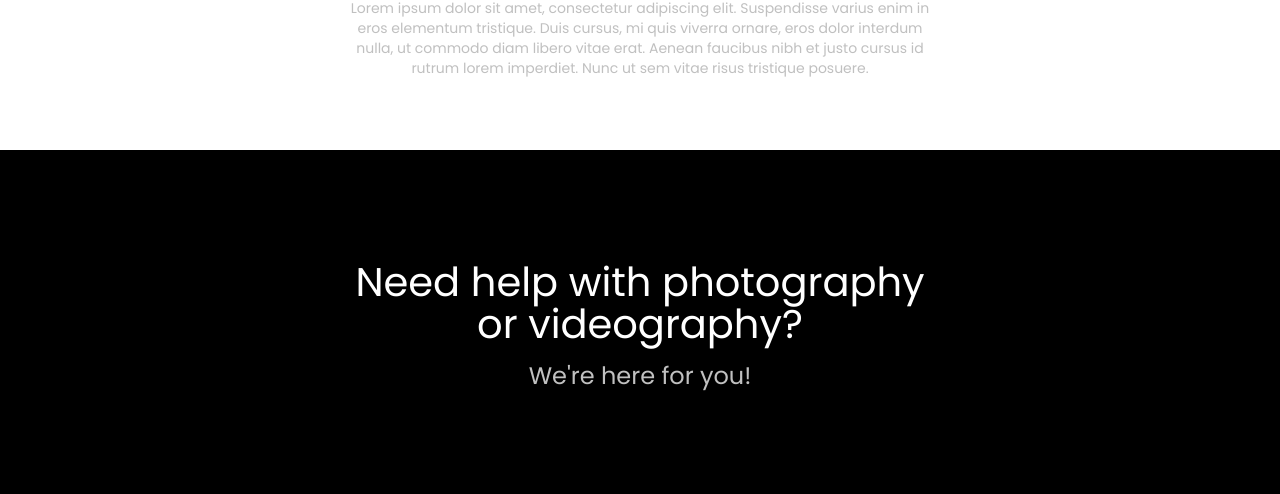
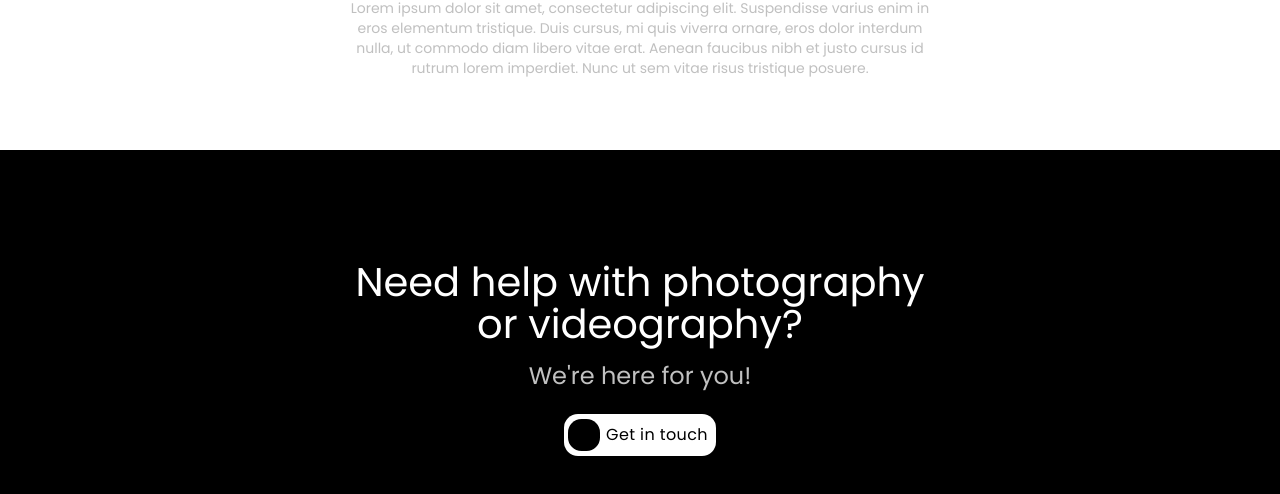
Before and after one commit to Tangiers3/aperture, a plain HTML site: page index.html in a window 1280 px wide. Shown: the part 650-1144 px from the top of the page. Drawn offline with Linux system fonts and the light colour scheme.

Commit message:
help_link background has been recovered

```diff
--- a/css/style.css
+++ b/css/style.css
@@ -160,7 +160,7 @@ header  nav li:last-of-type a{
 }*/
 
 .help-link {
-    background: #000000;
+    background: #FFFFFF;
     font: 16px/20px 'poppinsregular';
     text-decoration: none;
     margin-top: 22px;
```
